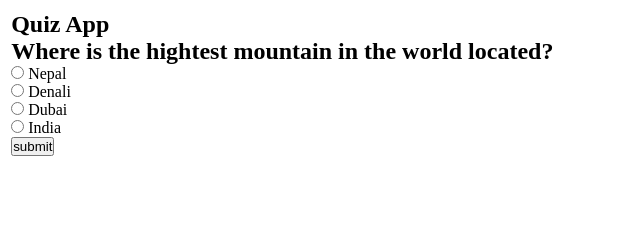
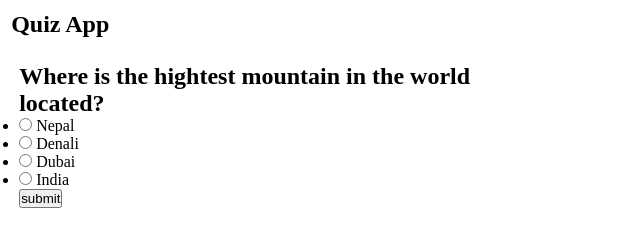
Before and after one commit to Ibrahim-Kalim/Project1-GA, a plain HTML site: page index.html in a window 1280 px wide. Shown: the whole page, without its empty margins (0-640 px from the left). Drawn offline with Linux system fonts and the light colour scheme.

Commit message:
project1

```diff
--- a/style.css
+++ b/style.css
@@ -16,7 +16,13 @@ nav {
 }
 
 nav h1 a {
-  color: aqua;
+  color: rgb(209, 225, 225);
   font-weight: 600;
   font-size: 1.5rem;
 }
+.quiz-container {
+  background-color: white;
+  border-radius: 10px;
+  width: 40%;
+  margin: 25px 8px;
+}
```
